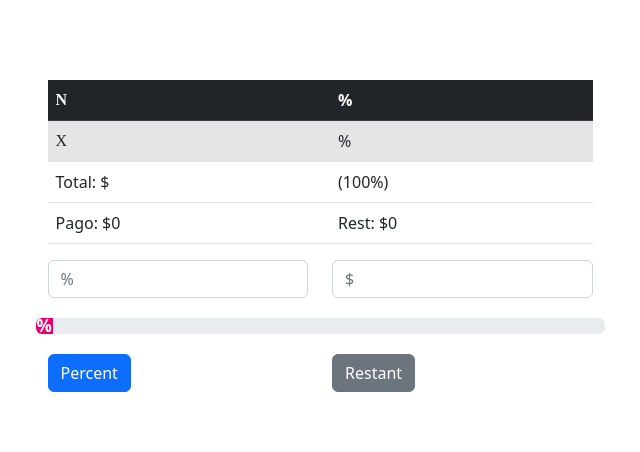
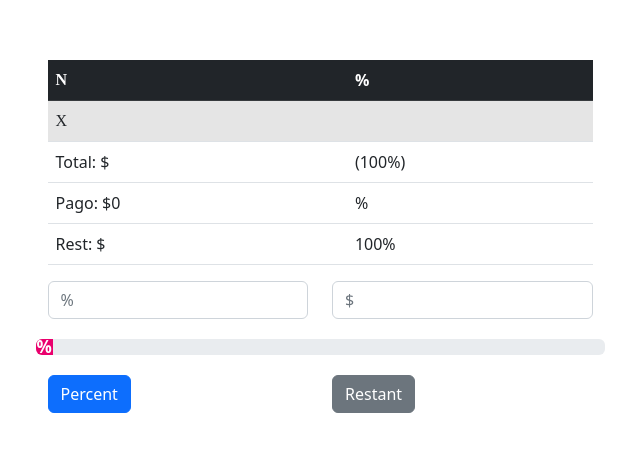
Before and after one commit to jdc0092/calculator-for-percent, a React (Create React App) app: page /about in a window 1280 px wide. Shown: the part 164-616 px from the top of the page, without its empty margins (320-960 px from the left). Built offline with nearby package versions, Linux system fonts and the light colour scheme.

Commit message:
Addint a modification

```diff
--- a/package.json
+++ b/package.json
@@ -8,6 +8,7 @@
     "@testing-library/user-event": "^13.5.0",
     "react": "^18.2.0",
     "react-dom": "^18.2.0",
+    "react-router-dom": "^6.3.0",
     "react-scripts": "5.0.1",
     "web-vitals": "^2.1.4"
   },
--- a/src/components/ComponentsOperations/Operations.jsx
+++ b/src/components/ComponentsOperations/Operations.jsx
@@ -18,7 +18,7 @@ function Operations(props) {
                 <tbody>
                     <tr className='table-active'>
                         <td className="mjx-char MJXc-TeX-math-I">X</td>
-                        <td>{props.inputPercent}%</td>
+                        <td></td>
                     </tr>
                     <tr>
                         <td>Total: ${props.num.toLocaleString('es-Us')}</td>
@@ -26,7 +26,11 @@ function Operations(props) {
                     </tr>
                     <tr>
                         <td>Pago: ${props.montPercent.toLocaleString('es-Us')}</td>
+                        <td>{props.inputPercent.toLocaleString('es-Us')}%</td>
+                    </tr>
+                    <tr>
                         <td>Rest: ${props.restPercent.toLocaleString('es-Us')}</td>
+                        <td>{props.valPercentsRestant}%</td>
                     </tr>
                 </tbody>
             </table>
--- a/src/components/app/App.js
+++ b/src/components/app/App.js
@@ -1,16 +1,26 @@
 import React, { useState } from 'react';
 import InputPercent from "../ComponentPercent/InputPercent.jsx";
 import InputNumber from "../ComponetNumber/InputNumber.jsx";
-import InputResult from "../ComponentResult/InputResult.jsx";
+// import InputResult from "../ComponentResult/InputResult.jsx";
 import ButtonResult from "../ButtonResult/ButtonResult.jsx";
 import Operations from "../ComponentsOperations/Operations.jsx";
 import BarraPercent from '../ComponetBarraPercent/BarraPercent.jsx';
 import ButtonRest from "../ButtonRest/ButtonRest.jsx";
 
+import About from "../pages/About.jsx";
+
+import {
+  BrowserRouter as Router,
+  Routes,
+  Route,
+  Link
+} from "react-router-dom";
+
+
 function App() {
 
   const [montPercent, setMontPercent] = useState(0);
-  const [montRest, setMontRest] = useState(0);
+  const [montRest, setMontRest] = useState('');
   const [valPercent, setvalPercent] = useState('');
   const [num, setNum] = useState('');
 
@@ -32,11 +42,52 @@ function App() {
     setMontRest(num - montPercent);
   }
 
+  const valPercentsRestant = numPercent - valPercent;
+
+
+
+
 
   return (
     <div className="container ContApp">
+
+      {/* <Router>
+      <div>
+        <ul>
+          <li>
+            <Link to="/">Home</Link>
+          </li>
+          <li>
+            <Link to="/about">About</Link>
+          </li>
+          <li>
+            <Link to="/dashboard">Dashboard</Link>
+          </li>
+        </ul>
+
+        <Routes>
+          <Route path="/about">
+            <About />
+          </Route>
+        </Routes>
+      </div>
+    </Router> */}
+
+      {/* <nav>
+        <ul>
+          <li>
+            <Link to="/About">About</Link>
+          </li>
+
+        </ul>
+      </nav> */}
+
+      {/* <About/> */}
+
+
       <div className='contInfo'>
         <Operations
+          valPercentsRestant={valPercentsRestant}
           inputPercent={valPercent}
           numPercent={numPercent}
           num={num}
--- /dev/null
+++ b/src/components/pages/About.jsx
@@ -0,0 +1,12 @@
+import React from "react";
+
+
+function About(){
+    return (
+      <div>
+        <h2>Hola mundo</h2>
+      </div>
+    );
+  }
+
+export default About;
--- a/src/index.js
+++ b/src/index.js
@@ -1,10 +1,12 @@
 import React from 'react';
 import ReactDOM from 'react-dom/client';
 import App from './components/app/App';
-
+import { BrowserRouter as Router } from "react-router-dom";
 const root = ReactDOM.createRoot(document.getElementById('root'));
 root.render(
   <React.StrictMode>
-    <App />
+    <Router>
+      <App />
+    </Router>
   </React.StrictMode>
 );
```
Also changed, not shown: 1 other file (tests, documents, lock files or other folders). Lines whose indentation alone changed are shown as unchanged.
